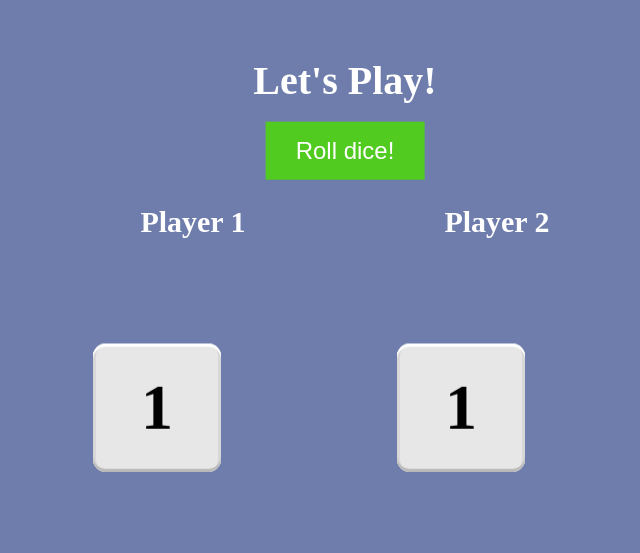
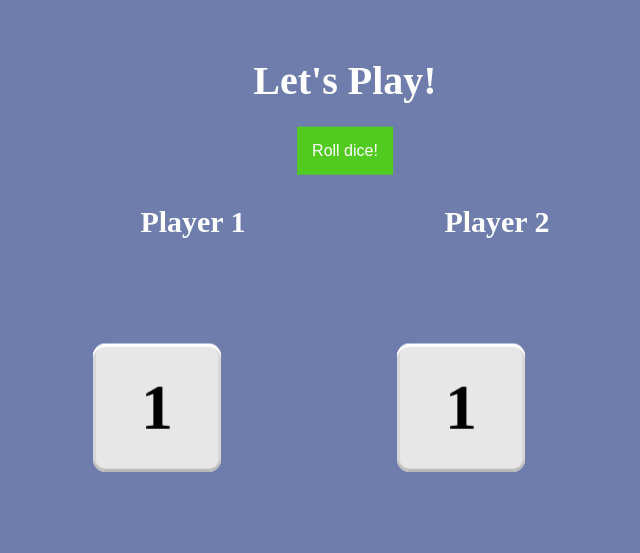
Before and after one commit to o-ilie/dice-game, a plain HTML site: page index.html in a window 1280 px wide. Shown: the whole page, without its empty margins (295-935 px from the left). Drawn offline with Linux system fonts and the light colour scheme.

Commit message:
Update styles.css

```diff
--- a/styles.css
+++ b/styles.css
@@ -22,10 +22,10 @@ button{
   background-color: #51CB20;
   border: none;
   color: white;
-  padding: 15px 30px;
+  padding: 15px;
   text-align: center;
   text-decoration: none;
-  font-size: 24px;
+  font-size: 16px;
 }
 
 .ex1 {
```
